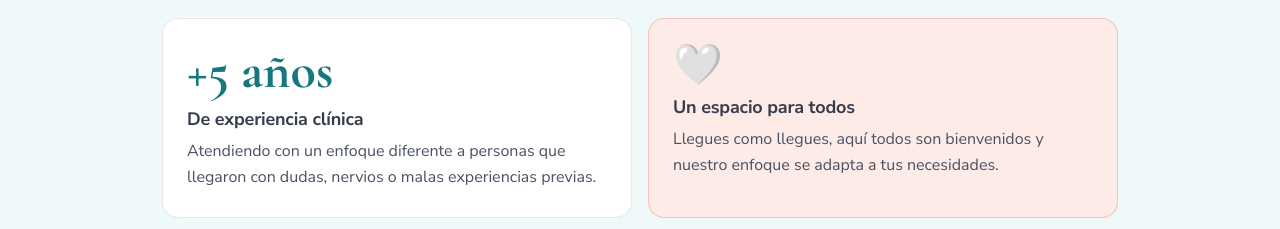
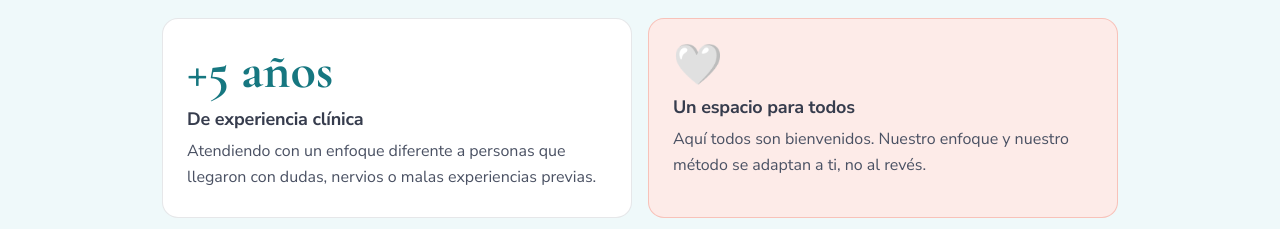
Before and after one commit to crisu-1993/odontologiasinmiedo, a plain HTML site: page index.html in a window 1280 px wide. Shown: the part 1060-1289 px from the top of the page. Drawn offline with nearby package versions, Linux system fonts and the light colour scheme.

Commit message:
Add files via upload

```diff
--- a/index.html
+++ b/index.html
@@ -139,7 +139,7 @@ position:relative;width:100vw;left:50%;right:50%;margin-left:-50vw;margin-right:
     <p class="lead">Aquí no tienes que adaptarte a una atención rígida: nos adaptamos a tus tiempos y a lo que necesitas. Si lo prefieres, también contamos con sedación consciente con óxido nitroso como apoyo.</p>
     <div class="grid c2">
       <div class="card"><div class="stat">+5 años</div><h3>De experiencia clínica</h3><p>Atendiendo con un enfoque diferente a personas que llegaron con dudas, nervios o malas experiencias previas.</p></div>
-      <div class="card welcome"><div class="stat">🤍</div><h3>Un espacio para todos</h3><p>Llegues como llegues, aquí todos son bienvenidos y nuestro enfoque se adapta a tus necesidades.</p></div>
+      <div class="card welcome"><div class="stat">🤍</div><h3>Un espacio para todos</h3><p>Aquí todos son bienvenidos. Nuestro enfoque y nuestro método se adaptan a ti, no al revés.</p></div>
     </div>
     <h3 class="diff-h">Lo que nos diferencia</h3>
     <div class="grid c4">
```
